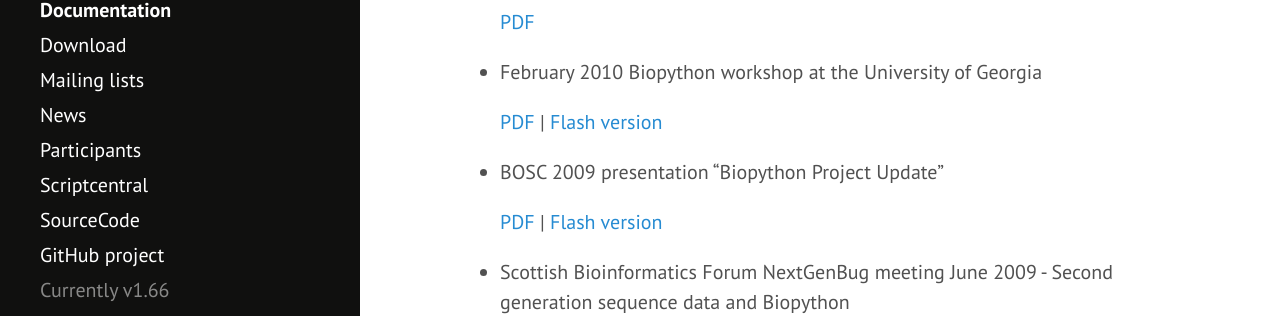
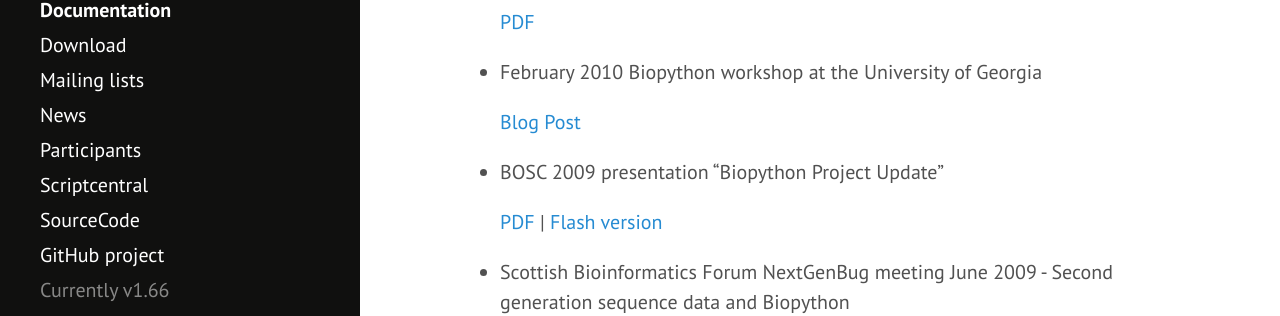
Before and after one commit to biopython/biopython.github.io, a Jekyll site: the page built from wiki/Documentation.md, in a window 1280 px wide and 900 px high, scrolled down 2847 px. Shown: the part 151-467 px from the top of the window. Built offline with Jekyll 4.4.1, drawn with Linux system fonts in a browser that asks for light colours.

Commit message:
Found a link to a blog post about course.

```diff
--- a/wiki/Documentation.md
+++ b/wiki/Documentation.md
@@ -159,8 +159,7 @@ BioPerl, BioRuby, BioJava and EMBOSS
 
 -   February 2010 Biopython workshop at the University of Georgia
 
-    [PDF](http://etal.myweb.uga.edu/biopywork.pdf) | [Flash
-    version](http://www.slideshare.net/etalevich/biopython-programming-workshop-at-uga)
+    [Blog Post](http://etalog.blogspot.com/2010/02/python-workshop-2-biopython.html)
 
 -   BOSC 2009 presentation "Biopython Project Update"
 
```
